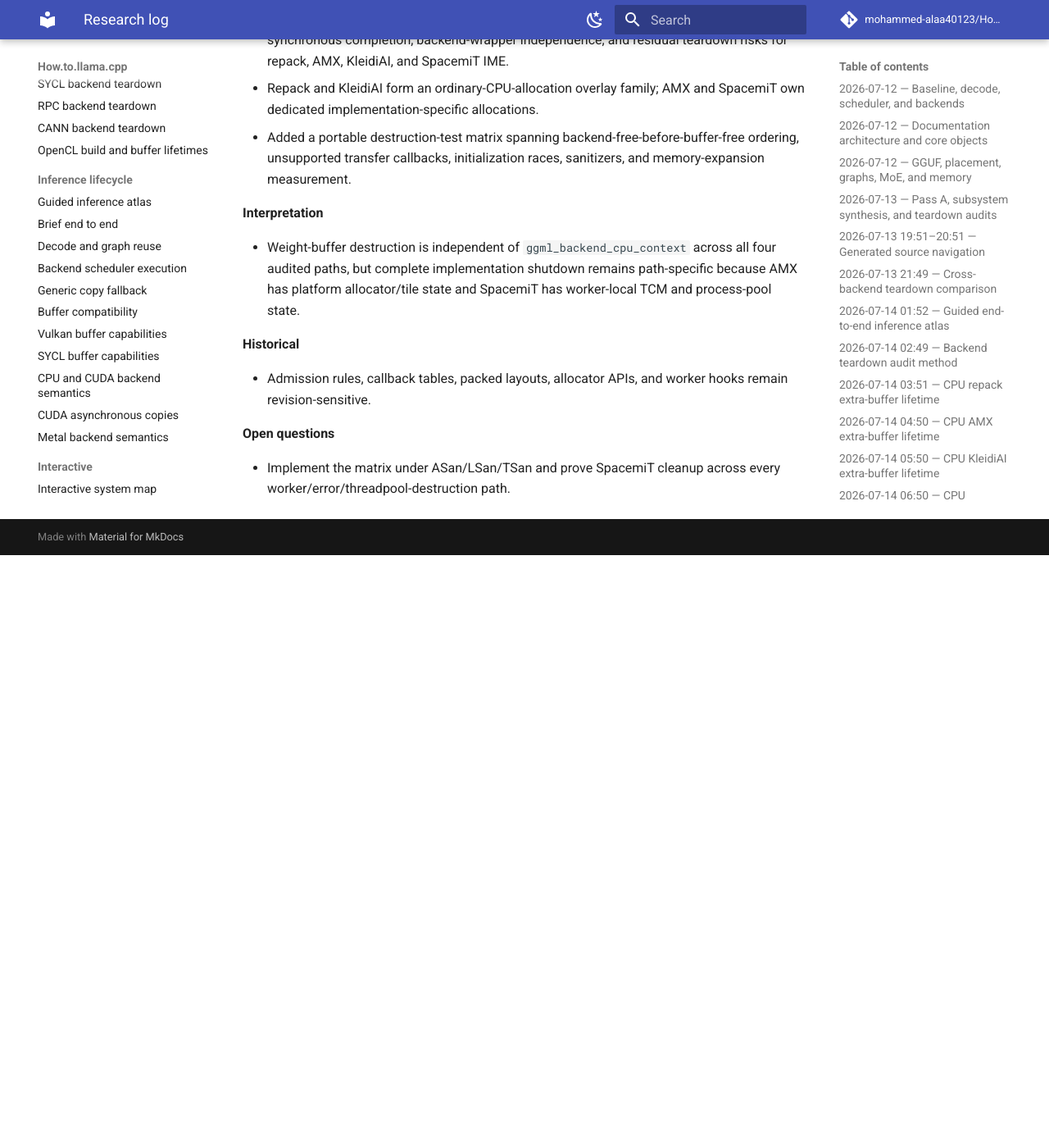
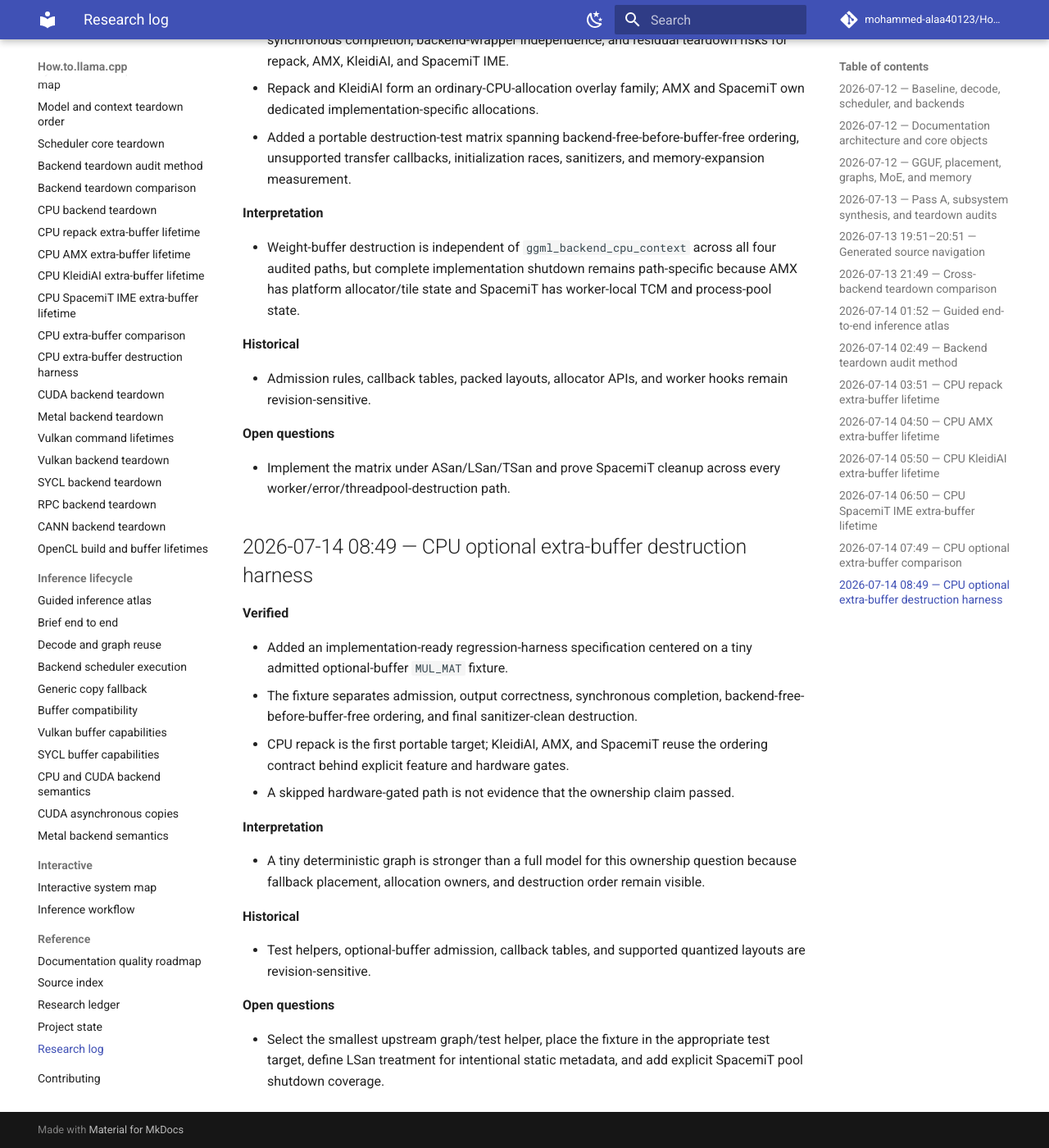
Before and after one commit to mohammed-alaa40123/How.to.llama.cpp, an MkDocs documentation site: the page built from docs/reference/research-log.md, in a window 1280 px wide and 1400 px high, scrolled down 6114 px. Shown: the whole window at 82% size. Built offline with MkDocs 1.6.1 and Material for MkDocs 9.7.7, drawn with Linux system fonts in a browser that asks for light colours; comment, search, counter and statistics services are not loaded; before the commit the page ends 6791 px from its top, so only the background shows below that.

Commit message:
docs: log CPU destruction harness increment

```diff
--- a/docs/reference/research-log.md
+++ b/docs/reference/research-log.md
@@ -194,3 +194,24 @@
 **Open questions**
 
 - Implement the matrix under ASan/LSan/TSan and prove SpacemiT cleanup across every worker/error/threadpool-destruction path.
+
+## 2026-07-14 08:49 — CPU optional extra-buffer destruction harness
+
+**Verified**
+
+- Added an implementation-ready regression-harness specification centered on a tiny admitted optional-buffer `MUL_MAT` fixture.
+- The fixture separates admission, output correctness, synchronous completion, backend-free-before-buffer-free ordering, and final sanitizer-clean destruction.
+- CPU repack is the first portable target; KleidiAI, AMX, and SpacemiT reuse the ordering contract behind explicit feature and hardware gates.
+- A skipped hardware-gated path is not evidence that the ownership claim passed.
+
+**Interpretation**
+
+- A tiny deterministic graph is stronger than a full model for this ownership question because fallback placement, allocation owners, and destruction order remain visible.
+
+**Historical**
+
+- Test helpers, optional-buffer admission, callback tables, and supported quantized layouts are revision-sensitive.
+
+**Open questions**
+
+- Select the smallest upstream graph/test helper, place the fixture in the appropriate test target, define LSan treatment for intentional static metadata, and add explicit SpacemiT pool shutdown coverage.
```
